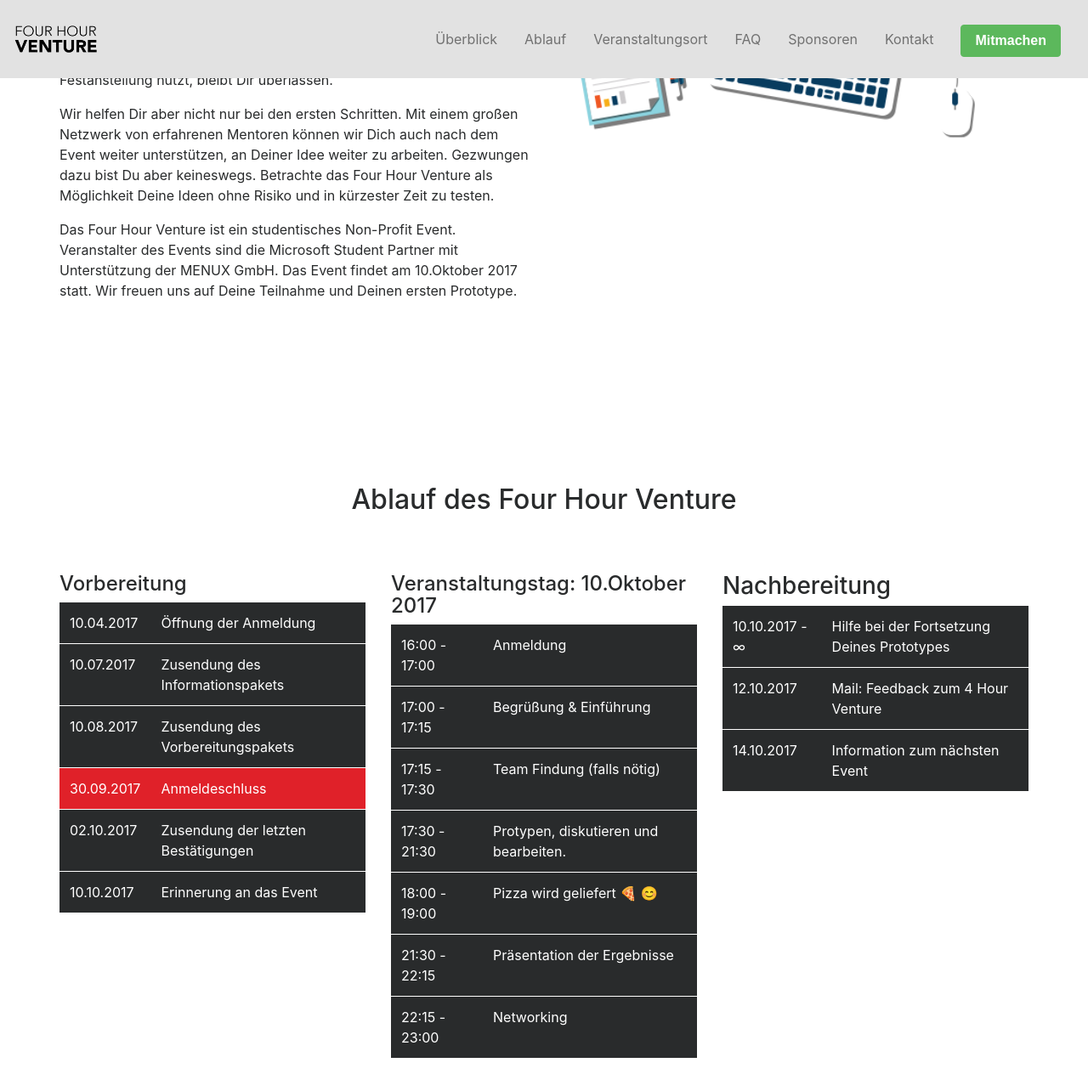
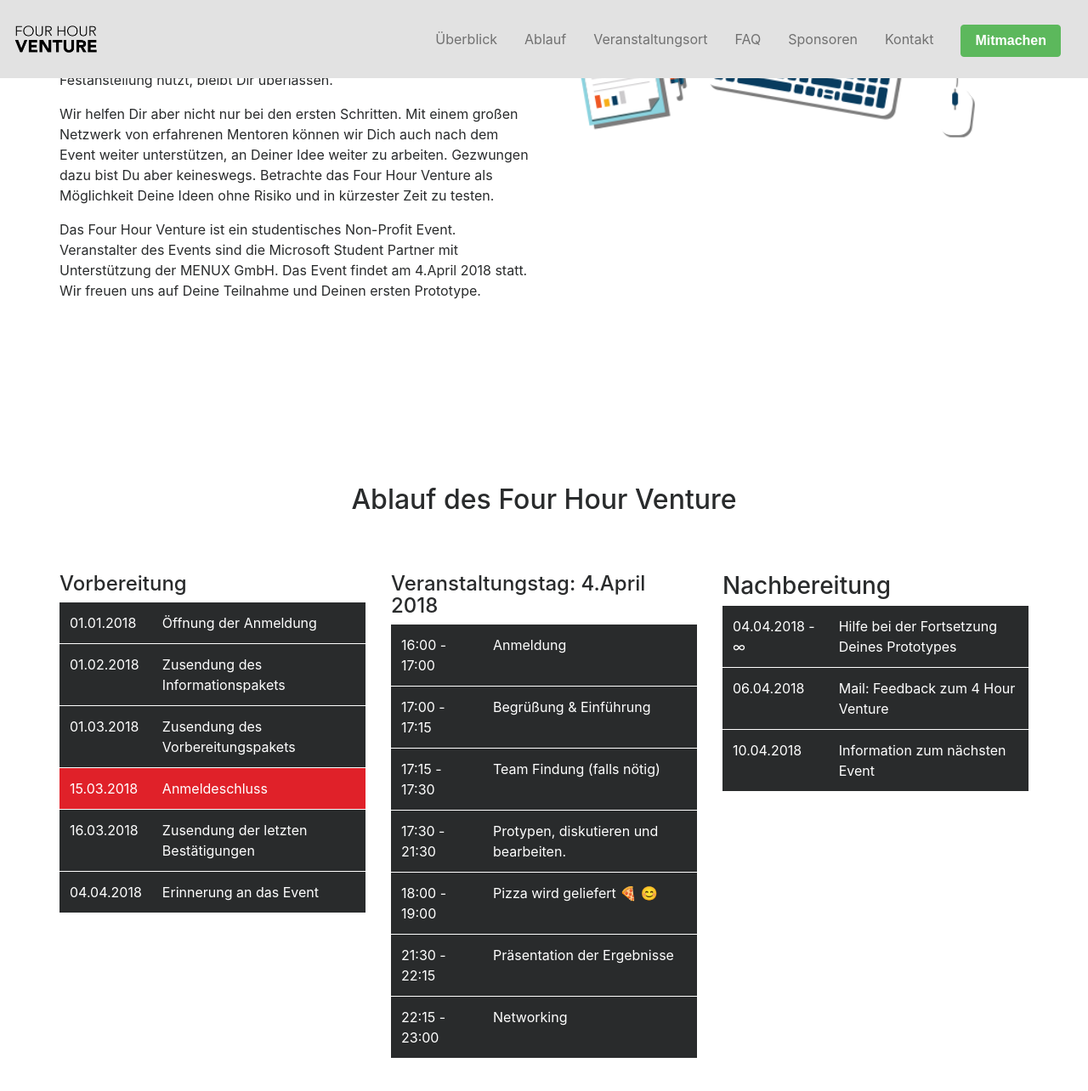
Before and after one commit to Menux/4-Hour-Venture, a Jekyll site: the page built from index.html, in a window 1280 px wide and 1400 px high, scrolled down 1356 px, cut to the strip 0-1341 px from the top of the window. Shown: the top 1284 px of the strip at 85% size. Built offline with Jekyll 4.4.1, drawn with Linux system fonts in a browser that asks for light colours; nearby versions of some CDN libraries; a style sheet for code colours, icons or effects is not loaded; some of the changed text lies outside the part shown.

Commit message:
Update: new event date

```diff
--- a/assets/js/script.js
+++ b/assets/js/script.js
@@ -20,7 +20,7 @@ $(function() {
 
 // ## Count Down
 $(function() {
-    $("#countdown").countdown("2017/10/10 17:00:00", {elapse: true}).on('update.countdown', function(event) {
+    $("#countdown").countdown("2018/04/04 16:00:00", {elapse: true}).on('update.countdown', function(event) {
         if (event.elapsed && event.strftime('%H') === "06") {
             $(this).text(event.strftime('Das Event ist schon zu Ende. Bis zum nächsten Mal.'));
         } else if (event.elapsed) {
--- a/index.html
+++ b/index.html
@@ -6,7 +6,7 @@ layout: default
         <div id="start-into">
             <img src="assets/images/header-logo.png" width="100%" />
             <h3><strong>Das Rapid Prototyping Event <br />in der Region Braunschweig.</strong></h3>
-            <p>10.Oktober 2017</p>
+            <p>4.April 2018</p>
             <div id="countdown"></div>
 
             <div id="startNow">
@@ -51,7 +51,7 @@ layout: default
             <p>
                 Das Four Hour Venture ist ein studentisches Non-Profit Event. Veranstalter des Events
                 sind die Microsoft Student Partner mit Unterstützung der MENUX GmbH.
-                Das Event findet am 10.Oktober 2017 statt. Wir freuen uns auf Deine Teilnahme und Deinen ersten Prototype.
+                Das Event findet am 4.April 2018 statt. Wir freuen uns auf Deine Teilnahme und Deinen ersten Prototype.
             </p>
         </div>
         <div class="col-md-6">
@@ -70,7 +70,7 @@ layout: default
             <table class="table table-inverse" id="timetable">
                 <tr>
                     <td>
-                        10.04.2017
+                        01.01.2018
                     </td>
                     <td>
                         Öffnung der Anmeldung
@@ -79,7 +79,7 @@ layout: default
 
                 <tr>
                     <td>
-                        10.07.2017
+                        01.02.2018
                     </td>
                     <td>
                         Zusendung des Informationspakets
@@ -88,7 +88,7 @@ layout: default
 
                 <tr>
                     <td>
-                        10.08.2017
+                        01.03.2018
                     </td>
                     <td>
                         Zusendung des Vorbereitungspakets
@@ -97,7 +97,7 @@ layout: default
 
                 <tr class="red-table-row">
                     <td>
-                        30.09.2017
+                        15.03.2018
                     </td>
                     <td>
                         Anmeldeschluss
@@ -106,7 +106,7 @@ layout: default
 
                 <tr>
                     <td>
-                        02.10.2017
+                        16.03.2018
                     </td>
                     <td>
                         Zusendung der letzten Bestätigungen
@@ -116,7 +116,7 @@ layout: default
 
                 <tr>
                     <td>
-                        10.10.2017
+                        04.04.2018
                     </td>
                     <td>
                         Erinnerung an das Event
@@ -128,7 +128,7 @@ layout: default
         </div>
         <div class="col-md-4 col-sm-12">
 
-            <h4>Veranstaltungstag: 10.Oktober 2017</h4>
+            <h4>Veranstaltungstag: 4.April 2018</h4>
             <table class="table table-inverse col-12" id="timetable">
                 <tr>
                     <td>
@@ -194,7 +194,7 @@ layout: default
             <table class="table table-inverse" id="timetable">
                 <tr>
                     <td>
-                        10.10.2017 - ∞
+                        04.04.2018 - ∞
                     </td>
                     <td>
                         Hilfe bei der Fortsetzung Deines Prototypes
@@ -202,7 +202,7 @@ layout: default
                 </tr>
                 <tr>
                     <td>
-                        12.10.2017
+                        06.04.2018
                     </td>
                     <td>
                         Mail: Feedback zum 4 Hour Venture
@@ -210,7 +210,7 @@ layout: default
                 </tr>
                 <tr>
                     <td>
-                        14.10.2017
+                        10.04.2018
                     </td>
                     <td>
                         Information zum nächsten Event
@@ -264,7 +264,7 @@ layout: default
         <div class="col-md-6">
             <h3>Wann und wo findet die Veranstaltung statt?</h3>
             <p>
-                Die Veranstaltung findet am 10.Oktober 2017 von 16:00 Uhr bis 23:00 Uhr statt. Jedoch ist
+                Die Veranstaltung findet am 4.April 2018 von 16:00 Uhr bis 23:00 Uhr statt. Jedoch ist
                 nur eine Bearbeitungszeit von 17:30 bis 21:30 Uhr vorgesehen. Der Veranstaltungsort ist das Entrepreneurship
                 Center der Ostfalia Hochschule. Die Adresse ist: Am Exer 2d, 38302 Wolfenbüttel, Deutschland.
 
```
